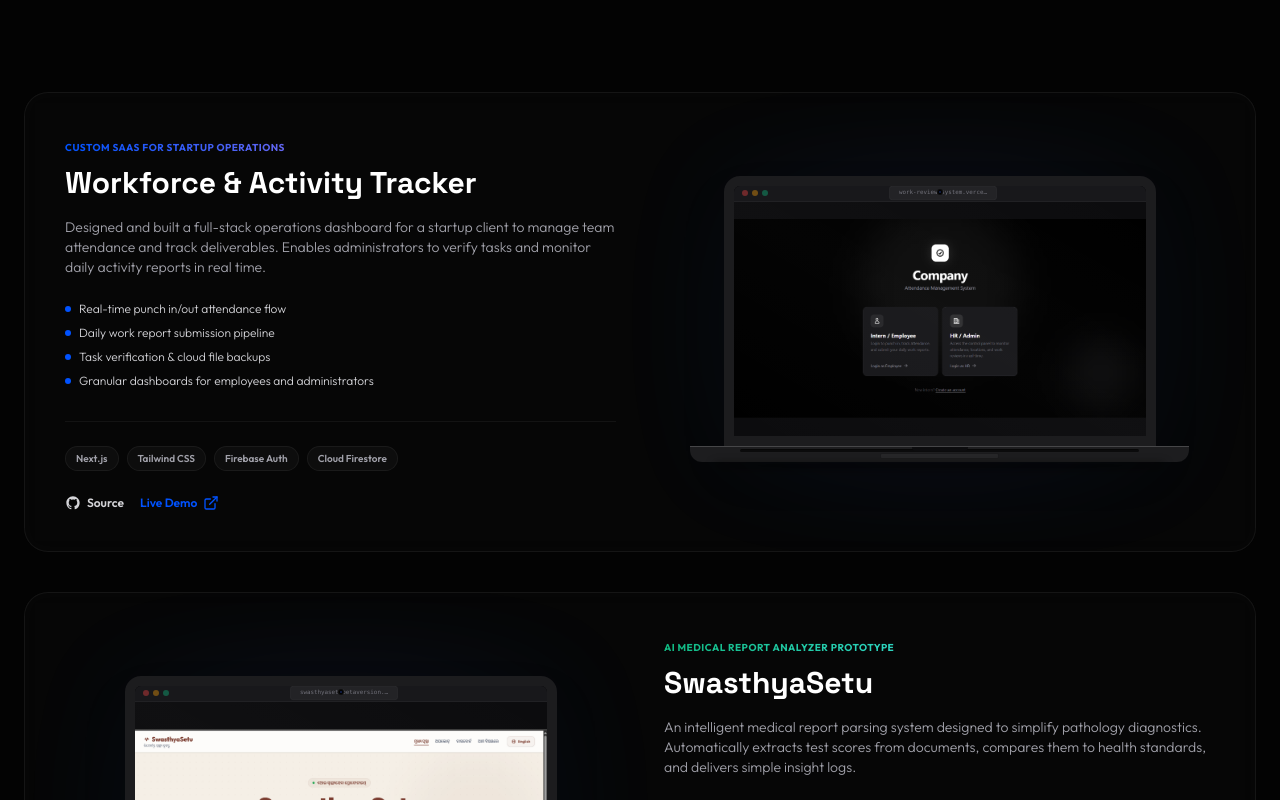
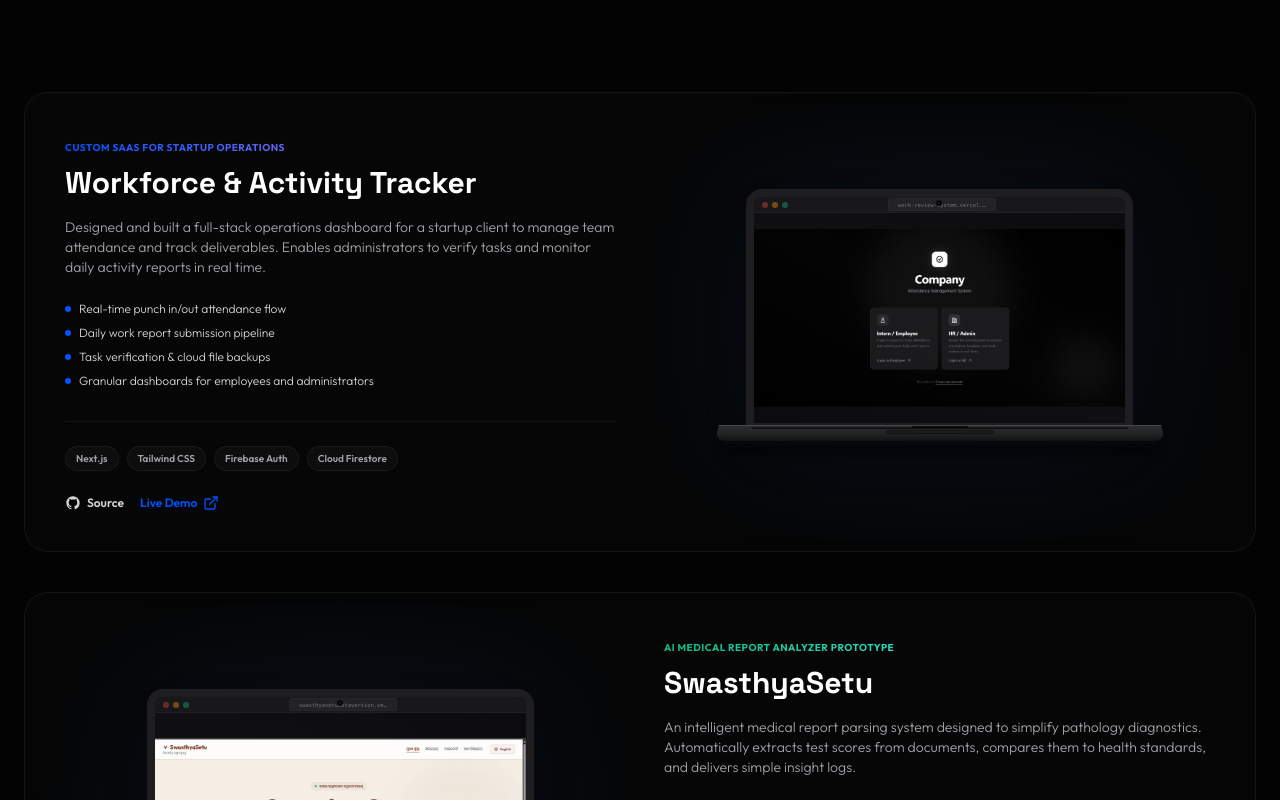
Before and after one commit to hellossp/portfolio, a React (Vite) app: page / in a window 1280 px wide. Shown: the part 2320-3120 px from the top of the page. Built offline with nearby package versions, Linux system fonts and the light colour scheme.

Commit message:
style: implement highly realistic MacBook 3D slanted base and mouse-tracking 3D Parallax Tilt effect

```diff
--- a/src/components/Projects.jsx
+++ b/src/components/Projects.jsx
@@ -9,14 +9,15 @@ const GithubIcon = (props) => (
 );
 
 const LaptopMockup = ({ screenshot, url }) => {
-  // Extract host for browser mockup bar
   const cleanUrl = url ? url.replace('https://', '').replace('http://', '').split('/')[0] : 'localhost';
 
   return (
-    <div className="w-full max-w-[460px] lg:max-w-[480px] mx-auto flex flex-col items-center select-none group/laptop">
+    <div className="w-full max-w-[440px] lg:max-w-[460px] mx-auto flex flex-col items-center select-none relative">
+      {/* 3D Reflection base under laptop */}
+      <div className="absolute -bottom-6 w-[88%] h-[30px] bg-accentBlue/10 rounded-full blur-[30px] opacity-0 group-hover/laptop:opacity-100 transition-opacity duration-700 pointer-events-none" />
+
       {/* Laptop Screen / Display Lid */}
-      <div className="w-[90%] aspect-[16/10] bg-[#0a0a0b] border-[10px] border-[#1c1c1e] rounded-t-2xl shadow-2xl relative flex flex-col overflow-hidden">
-
+      <div className="w-[84%] aspect-[16/10] bg-[#0c0c0e] border-[8px] border-[#1e1e21] rounded-t-2xl shadow-2xl relative flex flex-col overflow-hidden z-10">
         {/* Web Camera Sensor */}
         <div className="absolute top-[3px] left-1/2 -translate-x-1/2 w-1.5 h-1.5 rounded-full bg-black border border-white/5 flex items-center justify-center z-20">
           <div className="w-0.5 h-0.5 rounded-full bg-blue-900/60" />
@@ -31,7 +32,7 @@ const LaptopMockup = ({ screenshot, url }) => {
               <span className="w-1.5 h-1.5 rounded-full bg-amber-500/40" />
               <span className="w-1.5 h-1.5 rounded-full bg-emerald-500/40" />
             </div>
-            <div className="text-[6.5px] font-mono text-zinc-500 bg-white/5 px-2.5 py-0.5 rounded max-w-[120px] truncate scale-90 border border-white/[0.02]">
+            <div className="text-[6px] font-mono text-zinc-500 bg-white/5 px-2.5 py-0.5 rounded max-w-[120px] truncate scale-90 border border-white/[0.02]">
               {cleanUrl}
             </div>
             <div className="w-5" />
@@ -50,18 +51,27 @@ const LaptopMockup = ({ screenshot, url }) => {
         </div>
       </div>
 
-      {/* Keyboard Base Deck (MacBook Style 3D Base) */}
-      <div className="w-[104%] h-[16px] bg-[#1d1d1f] border-t border-[#464648] rounded-b-xl relative shadow-2xl flex flex-col items-center">
-        {/* Recessed Keyboard Well Indentation */}
-        <div className="absolute top-[2px] w-[80%] h-[3px] bg-black/60 rounded-sm border-t border-black/40" />
+      {/* Keyboard Base Deck (MacBook Style 3D Slanted Base) */}
+      <div
+        className="w-[96%] h-[20px] bg-gradient-to-b from-[#2d2d30] via-[#242426] to-[#121213] border-t border-[#4c4c4f] rounded-b-xl relative shadow-2xl z-20"
+        style={{
+          transform: 'perspective(600px) rotateX(38deg)',
+          transformOrigin: 'top center',
+          marginTop: '-6px'
+        }}
+      >
+        {/* Recessed Keyboard well indentation */}
+        <div className="absolute top-[2px] left-1/2 -translate-x-1/2 w-[85%] h-[2px] bg-black/60 rounded" />
+
         {/* Trackpad Indentation */}
-        <div className="absolute top-[6px] w-[24%] h-[6px] bg-[#272729] rounded-sm border border-black/30" />
-        {/* Opening Notch / Screen Indentation */}
-        <div className="absolute top-0 left-1/2 -translate-x-1/2 w-14 h-[4px] bg-[#0c0c0e] rounded-b-md" />
+        <div className="absolute top-[5px] left-1/2 -translate-x-1/2 w-[24%] h-[5px] bg-[#1d1d1f] rounded border border-black/45" />
+
+        {/* Front Opening Notch */}
+        <div className="absolute top-0 left-1/2 -translate-x-1/2 w-14 h-[3px] bg-zinc-950 rounded-b" />
       </div>
 
       {/* Shadow base depth */}
-      <div className="w-[94%] h-[6px] bg-black/50 rounded-full blur-[4px] mt-[1px]" />
+      <div className="w-[96%] h-[8px] bg-black/60 rounded-full blur-[5px] mt-[2px]" />
     </div>
   );
 };
@@ -165,6 +175,10 @@ function ProjectCard({ project, index }) {
 
   const isEven = index % 2 === 0;
 
+  // 3D Parallax Tilt calculations
+  const tiltX = hovered ? (coords.y - 150) / 12 : 0;
+  const tiltY = hovered ? (coords.x - 250) / 15 : 0;
+
   return (
     <motion.div
       ref={cardRef}
@@ -251,8 +265,15 @@ function ProjectCard({ project, index }) {
         </div>
       </div>
 
-      {/* Visual Mockup Canvas */}
-      <div className={`flex-1 flex items-center justify-center order-1 ${isEven ? 'lg:order-2' : 'lg:order-1'} relative py-6`}>
+      {/* Visual Mockup Canvas (3D Parallax Tilt container) */}
+      <div
+        className={`flex-1 flex items-center justify-center order-1 ${isEven ? 'lg:order-2' : 'lg:order-1'} relative py-6`}
+        style={{
+          transform: hovered ? `perspective(1000px) rotateX(${-tiltX}deg) rotateY(${tiltY}deg) scale(1.03)` : 'perspective(1000px) rotateX(0deg) rotateY(0deg) scale(1)',
+          transition: hovered ? 'transform 0.08s ease-out' : 'transform 0.6s ease-in-out',
+          transformStyle: 'preserve-3d'
+        }}
+      >
         <div className="absolute inset-0 bg-radial-glow blur-2xl opacity-40 pointer-events-none animate-pulse-slow" />
         <LaptopMockup screenshot={project.screenshot} url={project.demo} />
       </div>
```
